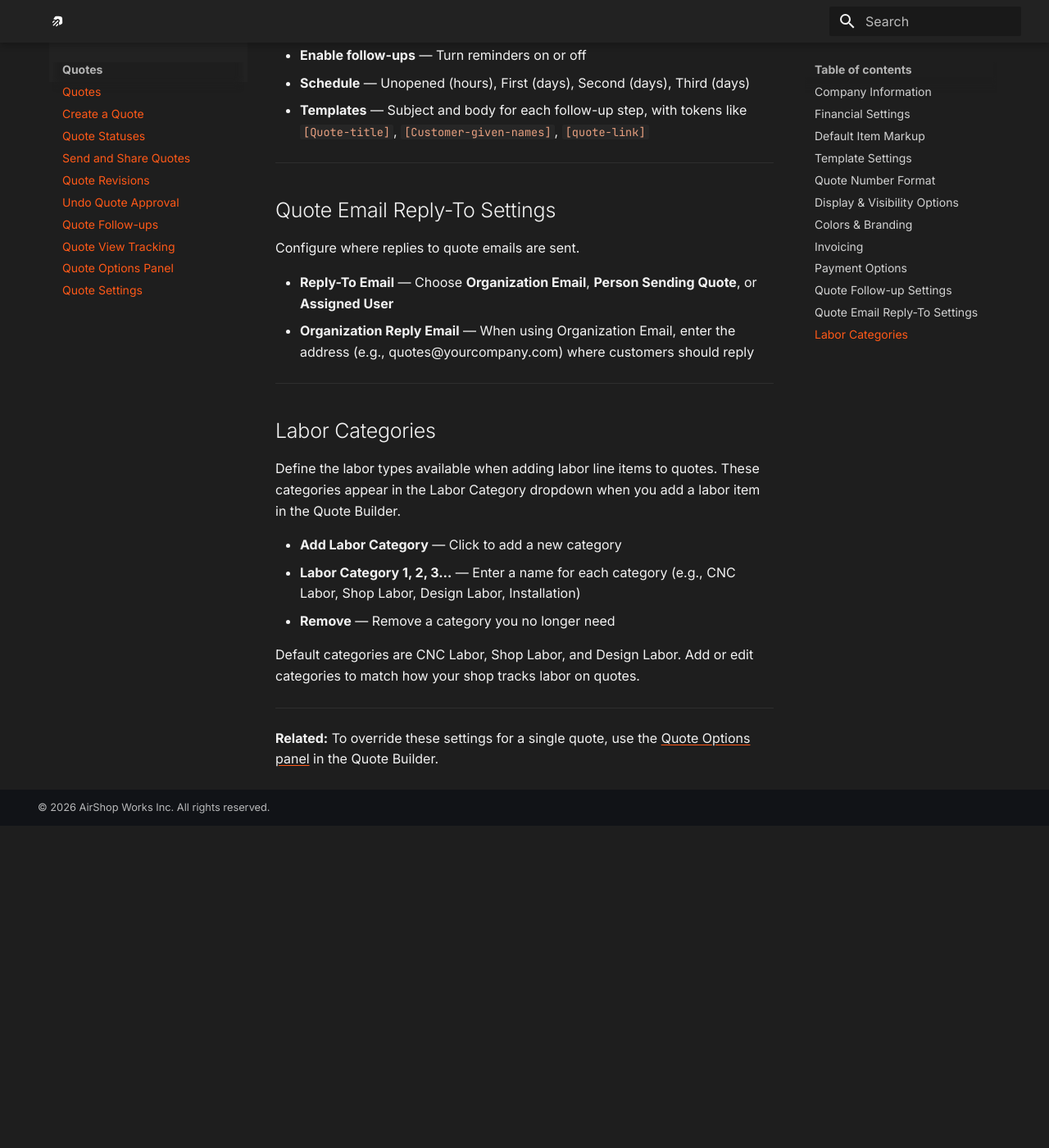
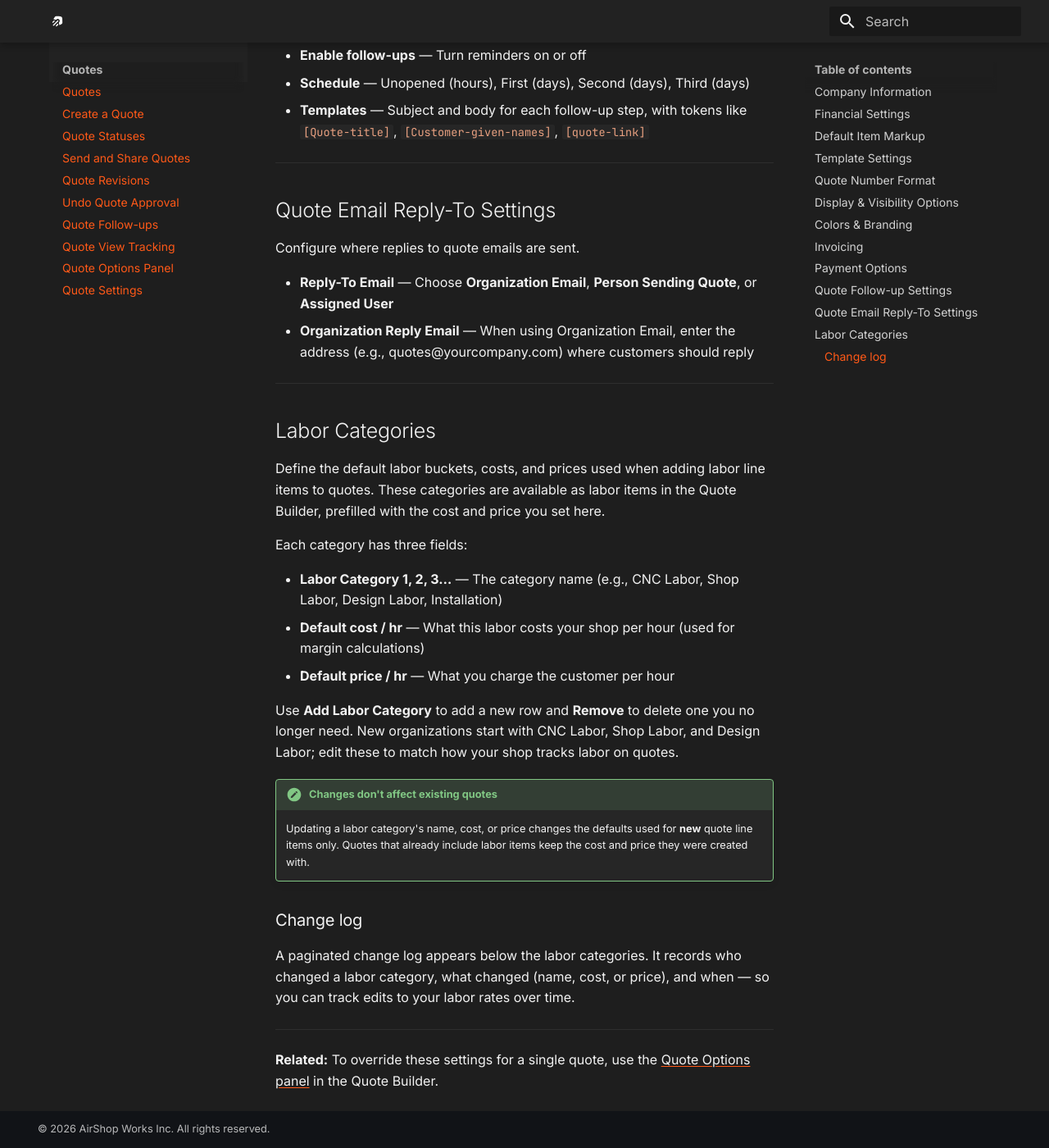
Before and after one commit to jbrewlet/airshop-docs, an MkDocs documentation site: the page built from docs/quote-settings.md, in a window 1280 px wide and 1400 px high, scrolled down 4814 px. Shown: the whole window at 82% size. Built offline with MkDocs 1.6.1 and Material for MkDocs 9.7.7, drawn with Linux system fonts in a browser that asks for light colours; plug-ins that fetch from the network failed and are left out; before the commit the page ends 5821 px from its top, so only the background shows below that.

Commit message:
Document labor category cost, price defaults, and change log.

```diff
--- a/docs/quote-settings.md
+++ b/docs/quote-settings.md
@@ -148,13 +148,22 @@ Configure where replies to quote emails are sent.
 
 ## Labor Categories
 
-Define the labor types available when adding labor line items to quotes. These categories appear in the Labor Category dropdown when you add a labor item in the Quote Builder.
+Define the default labor buckets, costs, and prices used when adding labor line items to quotes. These categories are available as labor items in the Quote Builder, prefilled with the cost and price you set here.
 
-- **Add Labor Category** — Click to add a new category
-- **Labor Category 1, 2, 3…** — Enter a name for each category (e.g., CNC Labor, Shop Labor, Design Labor, Installation)
-- **Remove** — Remove a category you no longer need
+Each category has three fields:
 
-Default categories are CNC Labor, Shop Labor, and Design Labor. Add or edit categories to match how your shop tracks labor on quotes.
+- **Labor Category 1, 2, 3…** — The category name (e.g., CNC Labor, Shop Labor, Design Labor, Installation)
+- **Default cost / hr** — What this labor costs your shop per hour (used for margin calculations)
+- **Default price / hr** — What you charge the customer per hour
+
+Use **Add Labor Category** to add a new row and **Remove** to delete one you no longer need. New organizations start with CNC Labor, Shop Labor, and Design Labor; edit these to match how your shop tracks labor on quotes.
+
+!!! note "Changes don't affect existing quotes"
+    Updating a labor category's name, cost, or price changes the defaults used for **new** quote line items only. Quotes that already include labor items keep the cost and price they were created with.
+
+### Change log
+
+A paginated change log appears below the labor categories. It records who changed a labor category, what changed (name, cost, or price), and when — so you can track edits to your labor rates over time.
 
 ---
 
```
